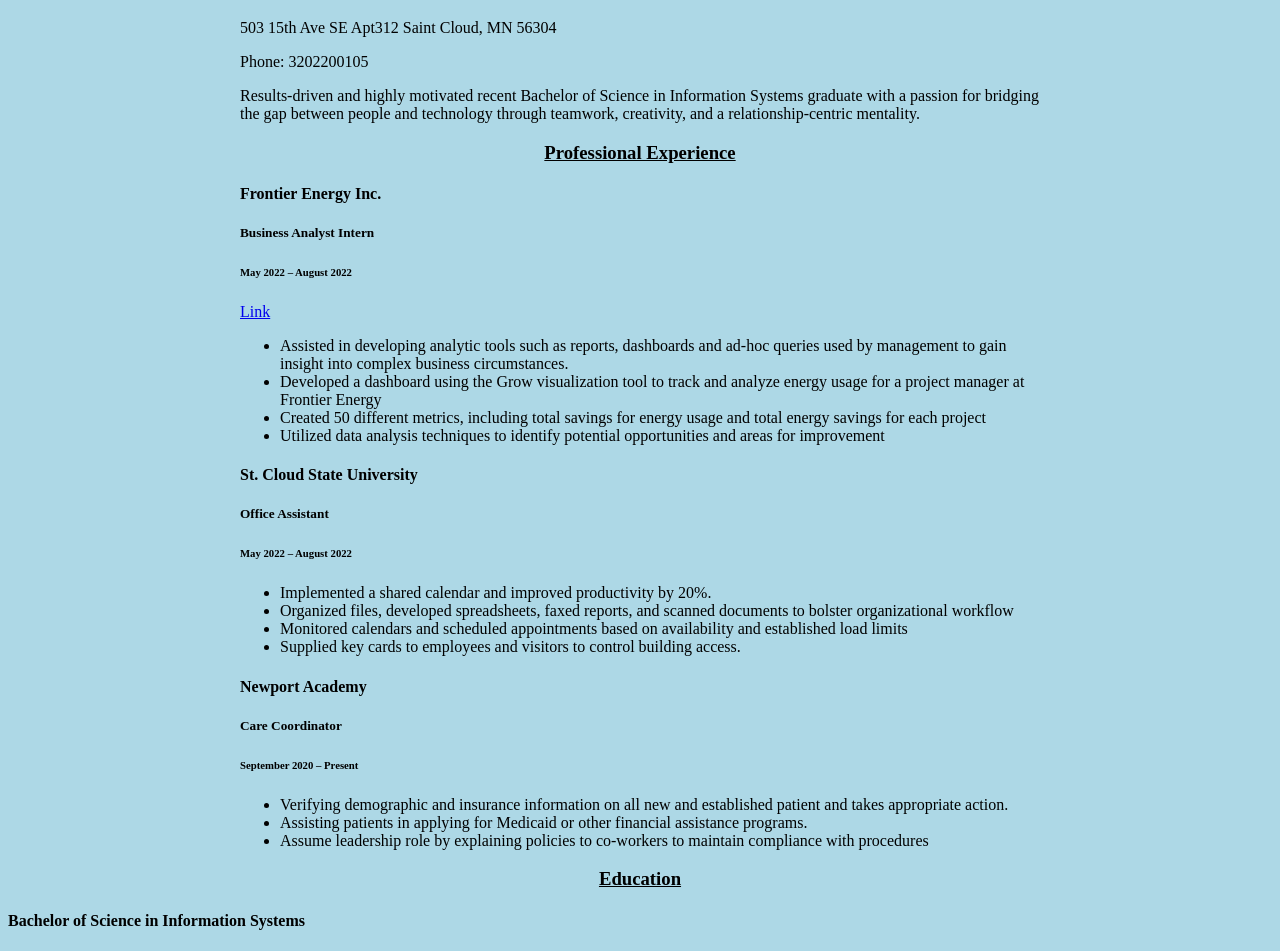
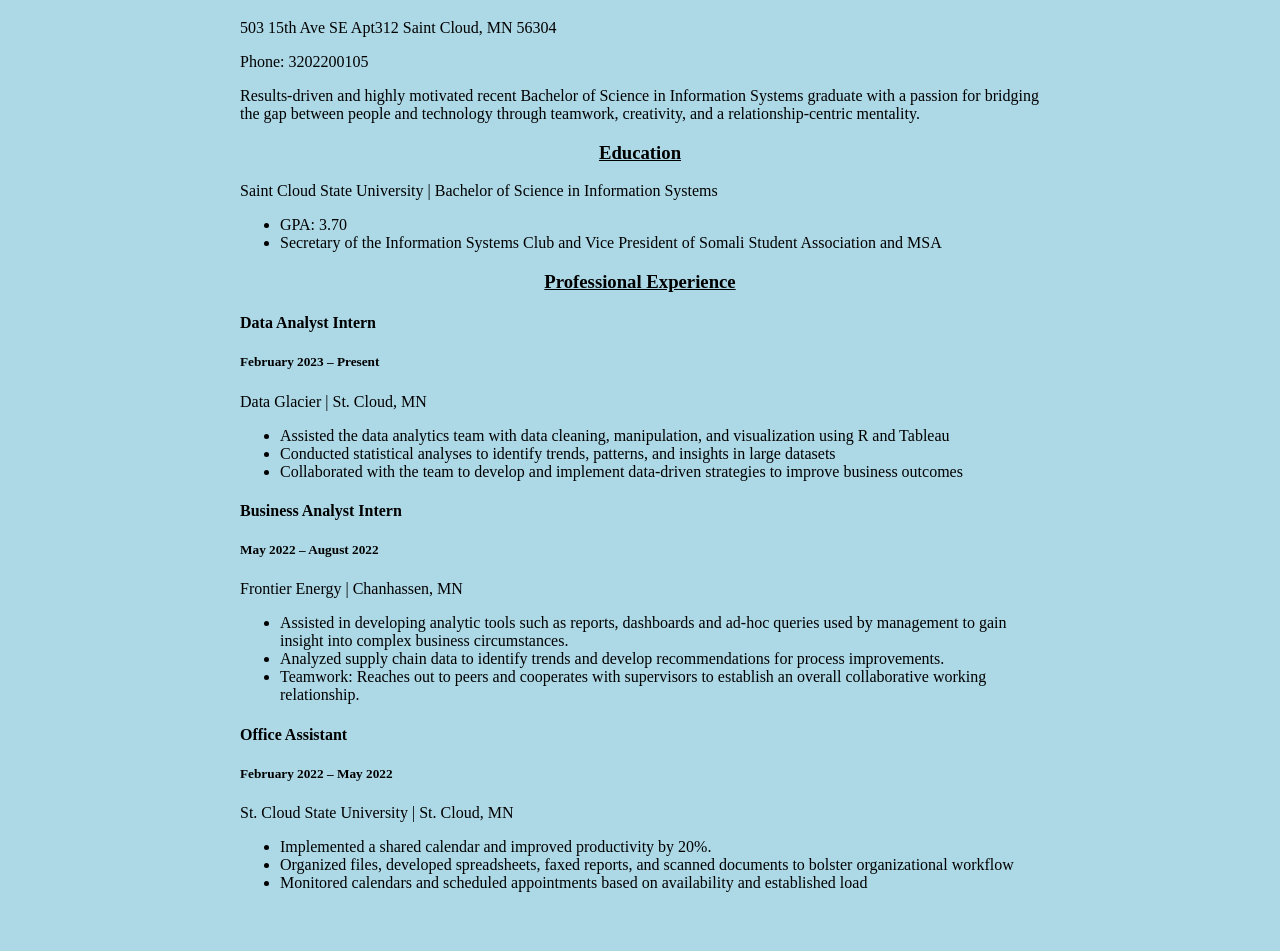
Before and after one commit to SuhaybAhmed/SuhaybAhmed.github.io, a plain HTML site: page index.html in a window 1280 px wide. Shown: the part 61-1012 px from the top of the page. After the commit the page ends 969 px from the top, so only its background shows below. Drawn offline with Linux system fonts and the light colour scheme.

Commit message:
Update index.html

```diff
--- a/index.html
+++ b/index.html
@@ -13,7 +13,7 @@
       text-decoration: underline;
       font-weight: bold;
     }
-    .intro, .exp-header, .experience {
+    .intro, .exp-header, .experience, .education {
       margin: 0 auto;
       max-width: 800px;
     }
@@ -29,48 +29,48 @@
     </div>
 
     <div class="exp-header">
+      <h3>Education</h3>
+    </div>
+
+    <div class="education">
+      <p>Saint Cloud State University | Bachelor of Science in Information Systems</p>
+      <ul>
+        <li>GPA: 3.70</li>
+        <li>Secretary of the Information Systems Club and Vice President of Somali Student Association and MSA</li>
+      </ul>
+    </div>
+
+    <div class="exp-header">
       <h3>Professional Experience</h3>
     </div>
 
     <div class="experience">
-      <h4>Frontier Energy Inc.</h4>
-      <h5>Business Analyst Intern</h5>
-      <h6>May 2022 – August 2022</h6>
-      <a href="https://scitechmn.org/frontier-energy/">Link</a>
+      <h4>Data Analyst Intern</h4>
+      <h5>February 2023 – Present</h5>
+      <p>Data Glacier | St. Cloud, MN</p>
       <ul>
-        <li>Assisted in developing analytic tools such as reports, dashboards and ad-hoc queries used by management to gain insight into complex business circumstances.</li>
-        <li>Developed a dashboard using the Grow visualization tool to track and analyze energy usage for a project manager at Frontier Energy</li>
-        <li>Created 50 different metrics, including total savings for energy usage and total energy savings for each project</li>
-        <li>Utilized data analysis techniques to identify potential opportunities and areas for improvement</li>
+        <li>Assisted the data analytics team with data cleaning, manipulation, and visualization using R and Tableau</li>
+        <li>Conducted statistical analyses to identify trends, patterns, and insights in large datasets</li>
+        <li>Collaborated with the team to develop and implement data-driven strategies to improve business outcomes</li>
       </ul>
     </div>
 
     <div class="experience">
-      <h4>St. Cloud State University</h4>
-      <h5>Office Assistant</h5>
-      <h6>May 2022 – August 2022</h6>
+      <h4>Business Analyst Intern</h4>
+      <h5>May 2022 – August 2022</h5>
+      <p>Frontier Energy | Chanhassen, MN</p>
       <ul>
-        <li>Implemented a shared calendar and improved productivity by 20%.</li>
-        <li>Organized files, developed spreadsheets, faxed reports, and scanned documents to bolster organizational workflow</li>
-        <li>Monitored calendars and scheduled appointments based on availability and established load limits</li>
-        <li>Supplied key cards to employees and visitors to control building access.</li>
+        <li>Assisted in developing analytic tools such as reports, dashboards and ad-hoc queries used by management to gain insight into complex business circumstances.</li>
+        <li>Analyzed supply chain data to identify trends and develop recommendations for process improvements.</li>
+        <li>Teamwork: Reaches out to peers and cooperates with supervisors to establish an overall collaborative working relationship.</li>
       </ul>
     </div>
 
     <div class="experience">
-      <h4>Newport Academy</h4>
-      <h5>Care Coordinator</h5>
-      <h6>September 2020 – Present</h6>
+      <h4>Office Assistant</h4>
+      <h5>February 2022 – May 2022</h5>
+      <p>St. Cloud State University | St. Cloud, MN</p>
       <ul>
-        <li>Verifying demographic and insurance information on all new and established patient and takes appropriate action.</li>
-        <li>Assisting patients in applying for Medicaid or other financial assistance programs.</li>
-        <li>Assume leadership role by explaining policies to co-workers to maintain compliance with procedures</li>
-      </ul>
-    </div>
-
-    <div class="exp-header">
-      <h3>Education</h3>
-    </div>
-
-    <div class="education">
-      <h4>Bachelor of Science in Information Systems</h4>
+        <li>Implemented a shared calendar and improved productivity by 20%.</li>
+        <li>Organized files, developed spreadsheets, faxed reports, and scanned documents to bolster organizational workflow</li>
+        <li>Monitored calendars and scheduled appointments based on availability and established load
```
